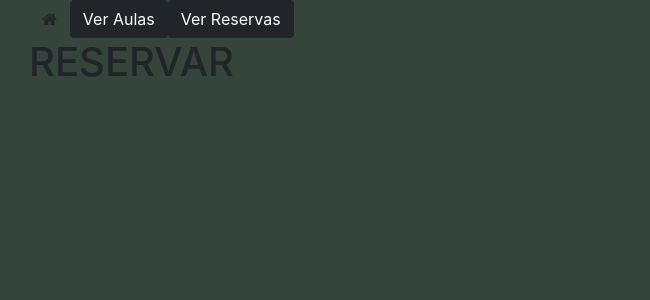
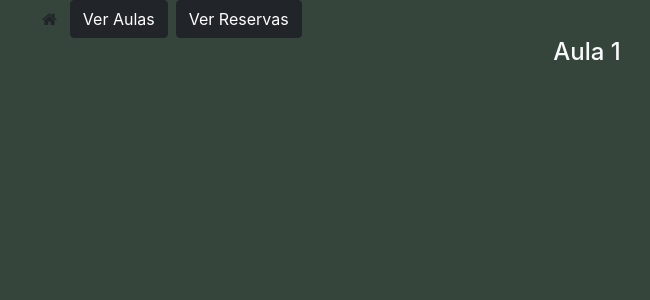
Before and after one commit to Algonzbao/SGA, a React (Create React App) app in the folder SGA/: page /Reservar in a window 1280 px wide. Shown: the top 300 px of the page, without its empty margins (53-703 px from the left). Built offline with nearby package versions, Linux system fonts and the light colour scheme.

Commit message:
Ajustes aulas

```diff
--- a/SGA/src/App.jsx
+++ b/SGA/src/App.jsx
@@ -24,11 +24,11 @@ function App() {
                     <Link to="/" button class="btn">
                         <i class="fa fa-home"></i>
                     </Link>
-                    <Link to="/aula" className="btn btn-dark">
+                    <Link to="/aula" className="btn btn-dark botonAulas">
                         Ver Aulas
                     </Link>
 
-                    <Link to="/Reservar" className="btn btn-dark">
+                    <Link to="/Reservar" className="btn btn-dark ms-2">
                         Ver Reservas
                     </Link>
                     <Switch>
--- a/SGA/src/Componentes/Reservar.jsx
+++ b/SGA/src/Componentes/Reservar.jsx
@@ -3,7 +3,7 @@ import React from 'react'
 const Reservar = () => {
   return (
     <div>
-        <h1>RESERVAR</h1>
+         <div className='d-flex justify-content-center mb-3'><h4 className="card-title text-light ">Aula 1</h4></div>
     </div>
   )
 }
--- a/SGA/src/index.css
+++ b/SGA/src/index.css
@@ -25,7 +25,7 @@ code {
  }
 
  .SalonesNobles{
-   margin-left: 4.9%;
+   margin-left: 4.6%;
  }
 
  .background{
```
